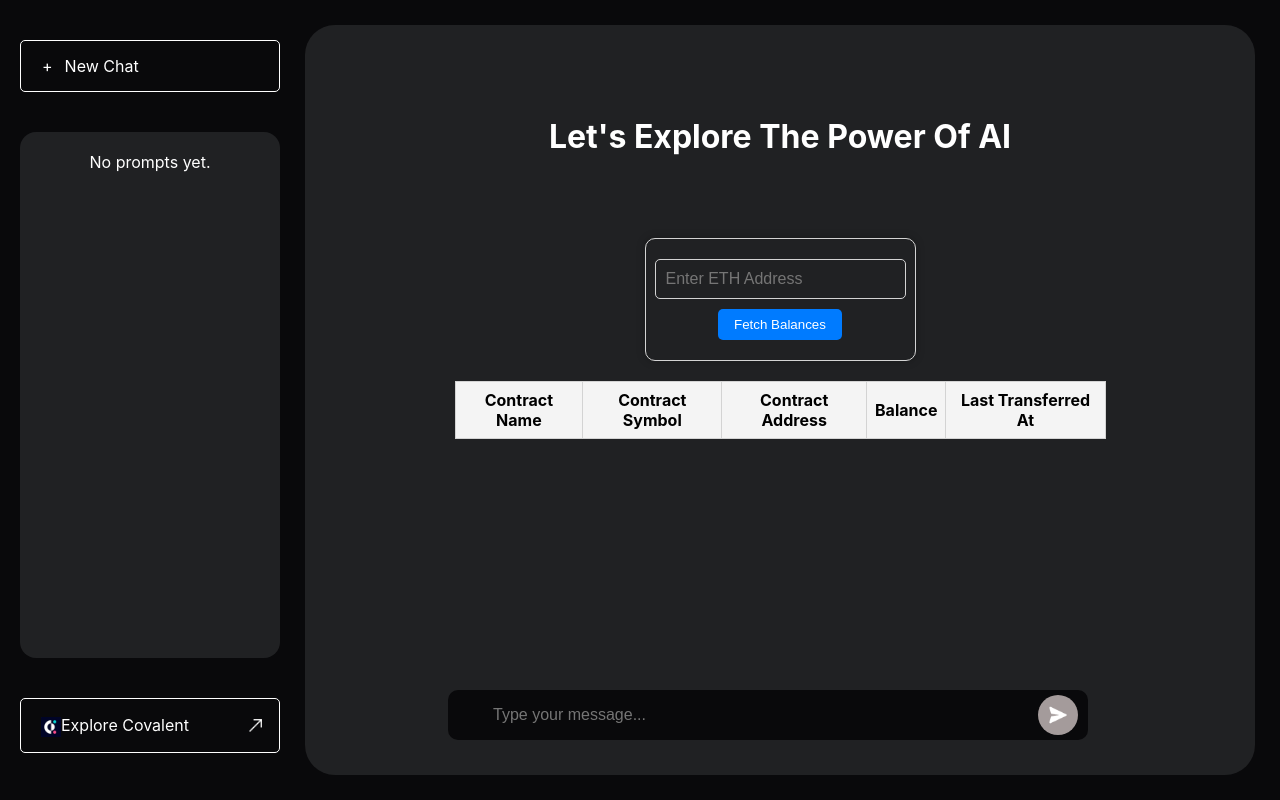
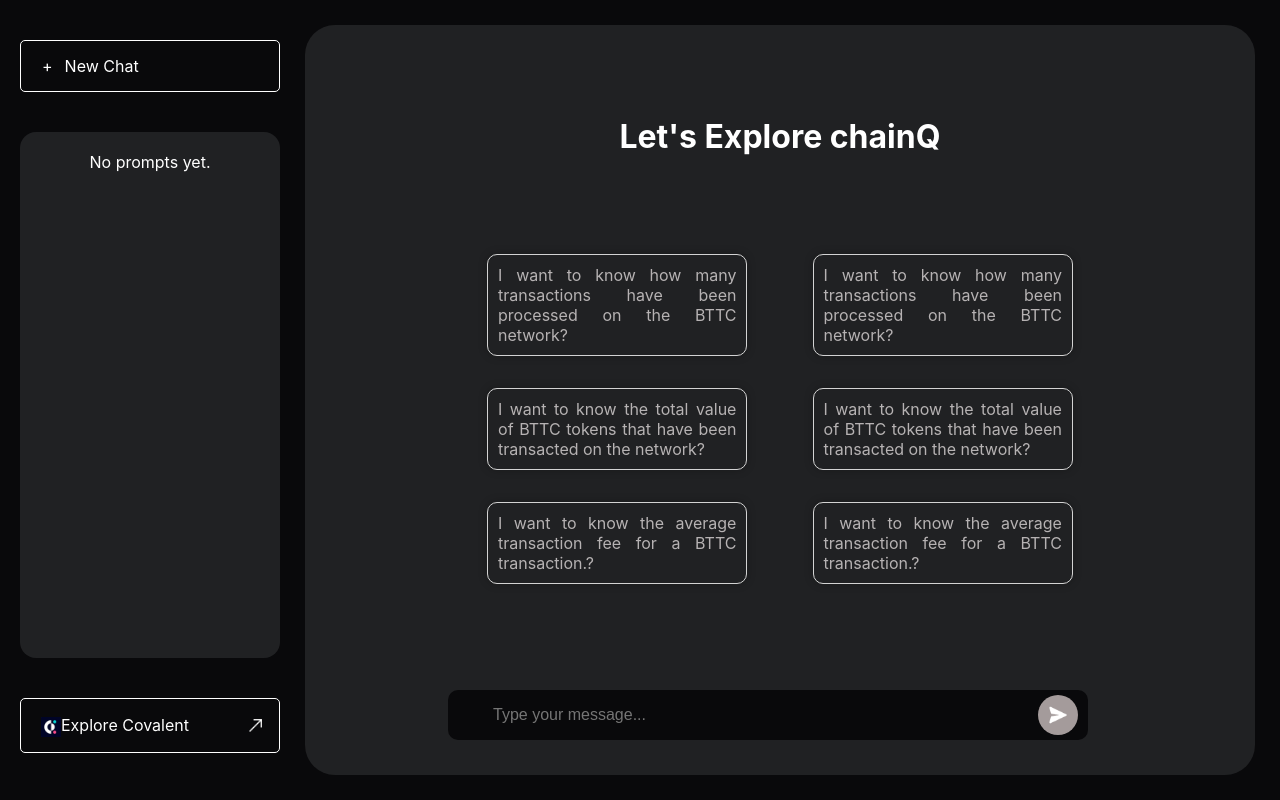
Before and after one commit to sarvagnakadiya/chainQ, a React (Create React App) app: page /chat-dashboard in a window 1280 px wide. Built offline with nearby package versions, Linux system fonts and the light colour scheme; the HTML template or start-up script is replaced by a standard one.

Commit message:
conditions added

```diff
--- a/src/components/CovalentAPIs.jsx
+++ b/src/components/CovalentAPIs.jsx
@@ -26,7 +26,7 @@
 
   return (
     <div className="container">
-      <h1 className="dash-title">Let's Explore The Power Of AI</h1>
+      <h1 className="dash-title">Let's Explore Covalent</h1>
       <div className="form-container">
         <div className="form-box">
           <input
--- a/src/components/EmptyComponent.jsx
+++ b/src/components/EmptyComponent.jsx
@@ -4,7 +4,7 @@
 function EmptyComponent() {
   return (
     <div style={{ width: "70%", margin: "0 auto" }}>
-      <h1 className="dash-title">Let's Explore The Power Of AI</h1>
+      <h1 className="dash-title">Let's Explore chainQ</h1>
       <div className="common-que-flex">
         <div style={{ width: "40%", flexDirection: "column", display: "flex" }}>
           <p
--- a/src/components/MainDashboard.jsx
+++ b/src/components/MainDashboard.jsx
@@ -1,167 +1,3 @@
-// import React, { useState, useEffect } from "react";
-// import { v4 as uuidv4 } from "uuid";
-// import "../style/main.scss";
-// // import CovalentAPIs from "./EmptyComponent";
-// import CovalentAPIs from "./CovalentAPIs";
-// import ChatLog from "./ChatLog";
-// import MessageHistory from "./MessageHistory";
-// import send from "../assets/send.png";
-// import axios from "axios";
-
-// const Dashboard = () => {
-//   const [newMessage, setNewMessage] = useState("");
-//   const [messages, setMessages] = useState([]);
-//   const [showChatLog, setShowChatLog] = useState(false);
-//   const [isLoading, setIsLoading] = useState(false);
-
-//   useEffect(() => {
-//     if (
-//       messages.length > 0 &&
-//       messages[messages.length - 1].sender === "user"
-//     ) {
-//       // simulateBotResponse();
-//       setShowChatLog(true);
-//     }
-//   }, [messages]);
-
-//   const sendMessage = () => {
-//     if (newMessage.trim() !== "") {
-//       setIsLoading(true);
-//       const userMessage = {
-//         id: uuidv4(),
-//         sender: "user",
-//         text: newMessage,
-//       };
-//       setMessages((prevMessages) => [...prevMessages, userMessage]);
-//       setNewMessage("");
-
-//       const requestData = {
-//         user_prompt: newMessage,
-//       };
-
-//       axios
-//         // .post("http://192.168.1.20:5002/get_answer", requestData, {
-//         .post("http://127.0.0.1:5002/get_answer", requestData, {
-//           headers: {
-//             "Content-Type": "application/json",
-//           },
-//         })
-//         .then((response) => {
-//           setTimeout(() => {
-//             const botResponse = {
-//               id: uuidv4(),
-//               sender: "bot",
-//               text: response.data.answer,
-//             };
-//             setMessages((prevMessages) => [...prevMessages, botResponse]);
-//             setIsLoading(false);
-//           }, 3000);
-//         })
-//         .catch((error) => {
-//           console.log(error);
-//           setIsLoading(false);
-//         });
-//     }
-//   };
-
-//   // const simulateBotResponse = () => {
-//   // //   setTimeout(() => {
-//   // //     const botMessage = {
-//   // //       id: uuidv4(),
-//   // //       sender: "bot",
-//   // //       text: "I'm just a bot response.",
-//   // //     };
-//   // //     setMessages((prevMessages) => [...prevMessages, botMessage]);
-//   // //   }, 1000);
-//   // // };
-
-//   const handleDeleteMessage = (messageId) => {
-//     const messageIndex = messages.findIndex(
-//       (message) => message.id === messageId
-//     );
-//     if (messageIndex === -1) {
-//       return;
-//     }
-//     const isUserMessage = messages[messageIndex].sender === "user";
-//     setMessages((prevMessages) => {
-//       const updatedMessages = [...prevMessages];
-//       updatedMessages.splice(messageIndex, 1);
-//       if (
-//         isUserMessage &&
-//         messageIndex < updatedMessages.length &&
-//         updatedMessages[messageIndex].sender === "bot"
-//       ) {
-//         updatedMessages.splice(messageIndex, 1);
-//       }
-//       return updatedMessages;
-//     });
-//   };
-
-//   const handleNewChatClick = () => {
-//     const confirmResult = window.confirm(
-//       "Are you sure you want to start a new chat?"
-//     );
-//     if (confirmResult) {
-//       setMessages([]);
-//       setShowChatLog(false);
-//     }
-//   };
-
-//   const isSendButtonDisabled = newMessage === "";
-
-//   const handleKeyPress = (event) => {
-//     if (event.key === "Enter" && !event.shiftKey) {
-//       event.preventDefault();
-//       sendMessage();
-//     }
-//   };
-
-//   const userPrompt = "Your user prompt here";
-//   const requestData = { user_prompt: userPrompt };
-
-//   return (
-//     <div className="chat-app-container">
-//       <MessageHistory
-//         messages={messages}
-//         handleDeleteMessage={handleDeleteMessage}
-//         handleNewChatClick={handleNewChatClick}
-//       />
-
-//       <div className="chat-box-main">
-//         <div className="chat-box">
-//           {messages.length === 0 || !showChatLog ? (
-//             <CovalentAPIs />
-//           ) : (
-//             <>
-//               <ChatLog messages={messages} isLoading={isLoading} />
-//             </>
-//           )}
-//           <div className="chat-input">
-//             <div className="prompt-input-area">
-//               <input
-//                 type="text"
-//                 value={newMessage}
-//                 onChange={(e) => setNewMessage(e.target.value)}
-//                 onKeyDown={handleKeyPress}
-//                 placeholder="Type your message..."
-//               />
-//               <button
-//                 onClick={sendMessage}
-//                 disabled={isSendButtonDisabled}
-//                 className="send-btn"
-//               >
-//                 <img src={send} style={{ width: "20px" }}></img>
-//               </button>
-//             </div>
-//           </div>
-//         </div>
-//       </div>
-//     </div>
-//   );
-// };
-
-// export default Dashboard;
-
 import React, { useState, useEffect } from "react";
 import { v4 as uuidv4 } from "uuid";
 import "../style/main.scss";
@@ -177,13 +13,13 @@
   const [messages, setMessages] = useState([]);
   const [showChatLog, setShowChatLog] = useState(false);
   const [isLoading, setIsLoading] = useState(false);
+  const [showCovalentAPIs, setShowCovalentAPIs] = useState(false);
 
   useEffect(() => {
     if (
       messages.length > 0 &&
       messages[messages.length - 1].sender === "user"
     ) {
-      // simulateBotResponse();
       setShowChatLog(true);
     }
   }, [messages]);
@@ -227,17 +63,6 @@
         });
     }
   };
-
-  // const simulateBotResponse = () => {
-  // //   setTimeout(() => {
-  // //     const botMessage = {
-  // //       id: uuidv4(),
-  // //       sender: "bot",
-  // //       text: "I'm just a bot response.",
-  // //     };
-  // //     setMessages((prevMessages) => [...prevMessages, botMessage]);
-  // //   }, 1000);
-  // // };
 
   const handleDeleteMessage = (messageId) => {
     const messageIndex = messages.findIndex(
@@ -283,51 +108,50 @@
   const userPrompt = "Your user prompt here";
   const requestData = { user_prompt: userPrompt };
 
+  const toggleCovalentAPIs = () => {
+    console.log("Inside Main component in toggleCovalentAPIs");
+    setShowCovalentAPIs(!showCovalentAPIs);
+  };
+
   return (
     <div className="chat-app-container">
       <MessageHistory
         messages={messages}
         handleDeleteMessage={handleDeleteMessage}
         handleNewChatClick={handleNewChatClick}
+        toggleCovalentAPIs={toggleCovalentAPIs}
       />
 
       <div className="chat-box-main">
         <div className="chat-box">
-          {messages.length === 0 || !showChatLog ? (
-            // <EmptyComponent />
+          {showCovalentAPIs ? (
             <CovalentAPIs />
+          ) : messages.length === 0 ? (
+            <EmptyComponent />
           ) : (
-            <>
             <ChatLog messages={messages} isLoading={isLoading} />
-            </>
           )}
+          {!showCovalentAPIs && ( // Show chat-input when not in CovalentAPIs view
             <div className="chat-input">
               <div className="prompt-input-area">
-              {/* <input
-                type="text"
-                value={newMessage}
-                onChange={(e) => setNewMessage(e.target.value)}
-                onKeyDown={handleKeyPress}
-                placeholder="Type your message..."
-              /> */}
                 <input
                   type="text"
                   value={newMessage}
                   onChange={(e) => setNewMessage(e.target.value)}
                   onKeyDown={handleKeyPress}
                   placeholder="Type your message..."
-                disabled={isLoading} // Added this line to disable the input when loading
+                  disabled={isLoading}
                 />
-
                 <button
                   onClick={sendMessage}
                   disabled={isSendButtonDisabled}
                   className="send-btn"
                 >
-                <img src={send} style={{ width: "20px" }}></img>
+                  <img src={send} style={{ width: "20px" }} alt="Send" />
                 </button>
               </div>
             </div>
+          )}
         </div>
       </div>
     </div>
--- a/src/style/main.scss
+++ b/src/style/main.scss
@@ -15,7 +15,7 @@
 
 .message {
   // margin-bottom: 8px;
-  padding: 15px 10px;
+  padding: 10px 10px;
   border-bottom: 1px solid lightgray;
   display: flex;
   color: white;
@@ -35,6 +35,7 @@
   white-space: nowrap;
   overflow: hidden;
   text-overflow: ellipsis;
+  margin-top: 0.3rem;
 }
 .chat-box-main {
   flex: 1;
```
Also changed, not shown: src/components/MessageHistory.jsx (+5 -60 lines). Lines whose indentation alone changed are shown as unchanged.
